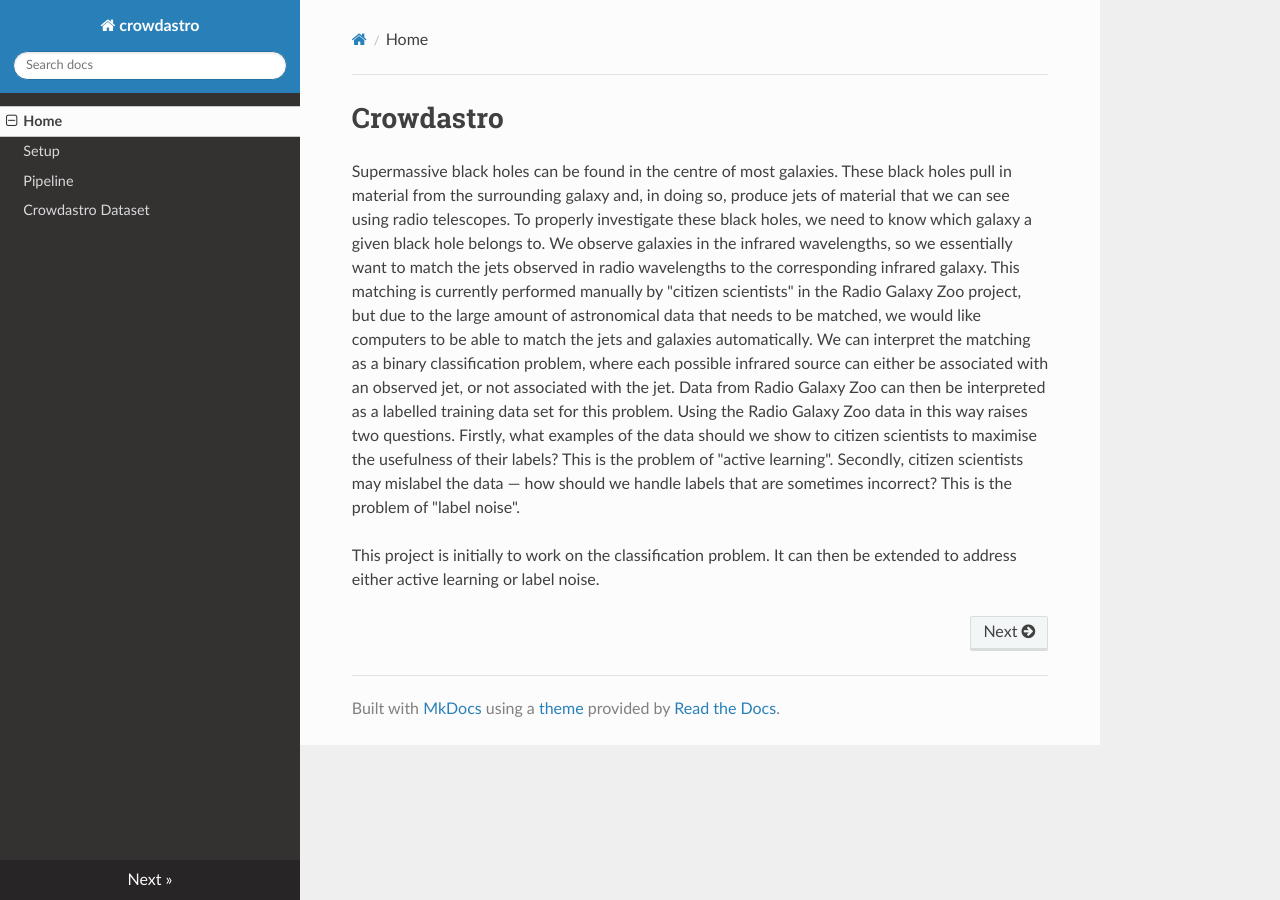
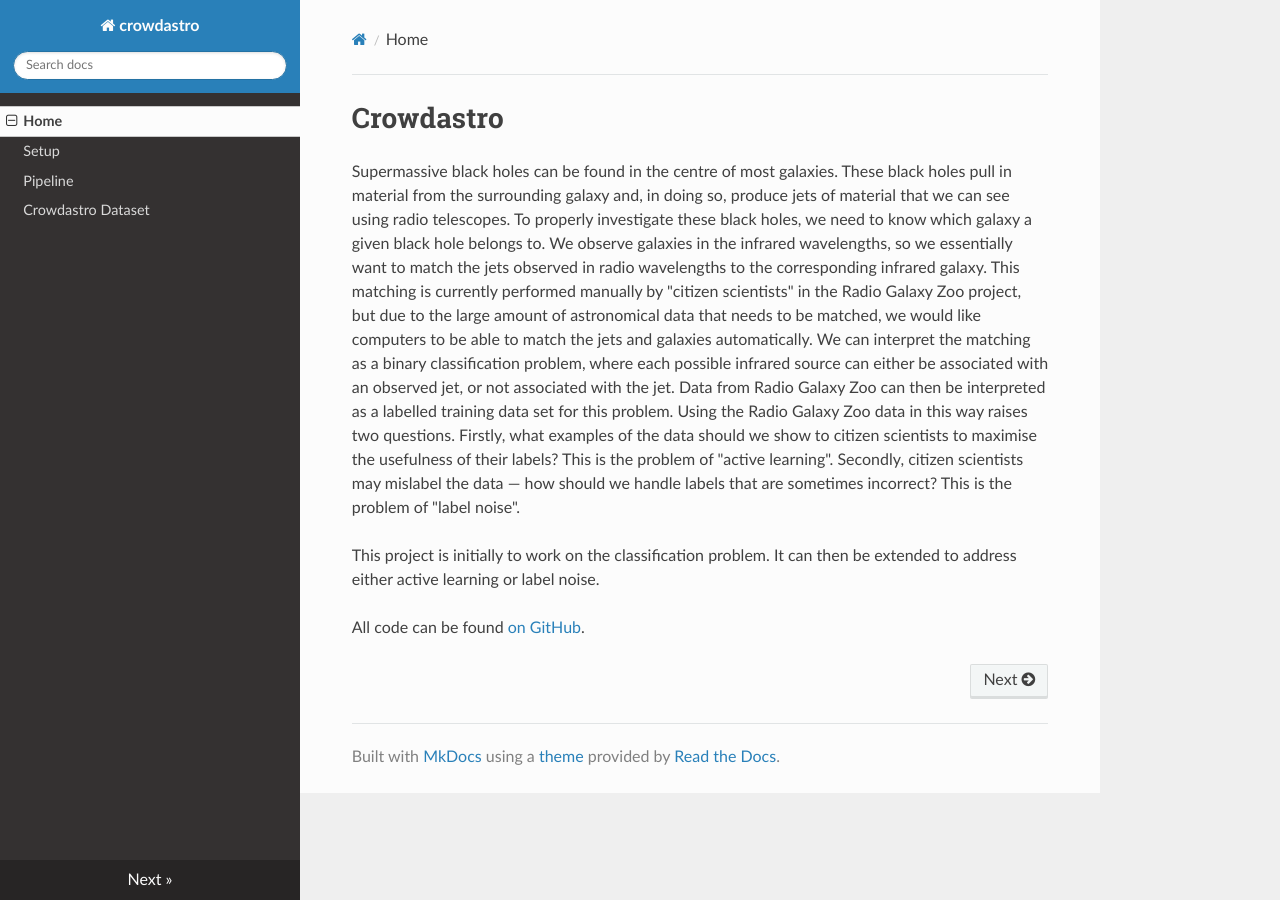
Before and after one commit to chengsoonong/crowdastro, an MkDocs documentation site: the page built from docs/index.md, in a window 1280 px wide. Built offline with MkDocs 1.6.1, drawn with Linux system fonts in a browser that asks for light colours; nearby versions of some CDN libraries; old or Windows-style settings are respelled for this version of MkDocs.

Commit message:
Updated docs (mainly to test push hooks)

```diff
--- a/docs/index.md
+++ b/docs/index.md
@@ -3,3 +3,5 @@
 Supermassive black holes can be found in the centre of most galaxies. These black holes pull in material from the surrounding galaxy and, in doing so, produce jets of material that we can see using radio telescopes. To properly investigate these black holes, we need to know which galaxy a given black hole belongs to. We observe galaxies in the infrared wavelengths, so we essentially want to match the jets observed in radio wavelengths to the corresponding infrared galaxy. This matching is currently performed manually by "citizen scientists" in the Radio Galaxy Zoo project, but due to the large amount of astronomical data that needs to be matched, we would like computers to be able to match the jets and galaxies automatically. We can interpret the matching as a binary classification problem, where each possible infrared source can either be associated with an observed jet, or not associated with the jet. Data from Radio Galaxy Zoo can then be interpreted as a labelled training data set for this problem. Using the Radio Galaxy Zoo data in this way raises two questions. Firstly, what examples of the data should we show to citizen scientists to maximise the usefulness of their labels? This is the problem of "active learning". Secondly, citizen scientists may mislabel the data — how should we handle labels that are sometimes incorrect? This is the problem of "label noise".
 
 This project is initially to work on the classification problem. It can then be extended to address either active learning or label noise.
+
+All code can be found [on GitHub](https://github.com/chengsoonong/crowdastro).
```
